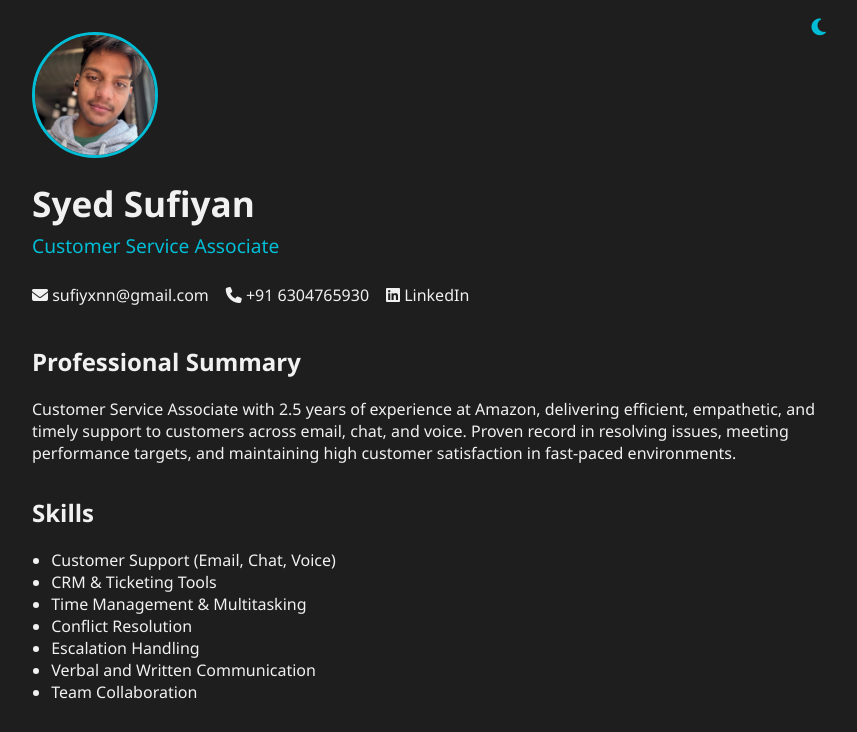
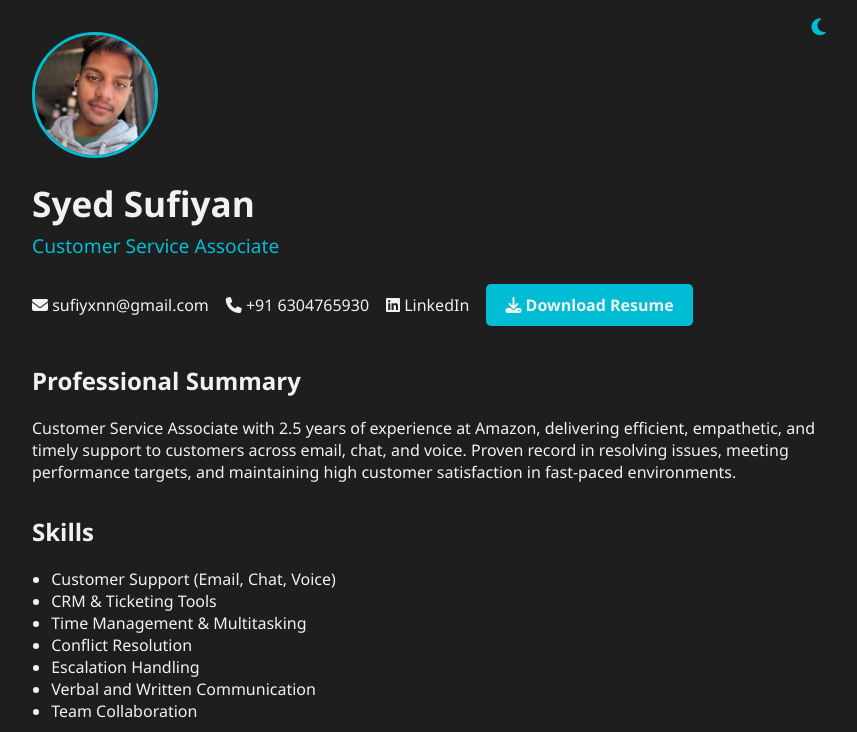
Before and after one commit to Sufiyxn/syed-resume, a plain HTML site: page index.html in a window 1280 px wide. Shown: the top 732 px of the page, without its empty margins (208-1065 px from the left). Drawn offline with Linux system fonts and the light colour scheme.

Commit message:
Styled and added download resume button

```diff
--- a/index.html
+++ b/index.html
@@ -21,7 +21,10 @@
         <a href="mailto:sufiyxnn@gmail.com"><i class="fas fa-envelope"></i> sufiyxnn@gmail.com</a>
         <a href="tel:+916304765930"><i class="fas fa-phone"></i> +91 6304765930</a>
         <a href="https://in.linkedin.com/in/syed-sufiyan-44745a2a0" target="_blank"><i class="fab fa-linkedin"></i> LinkedIn</a>
-      </div>
+      <a href="Syed_Sufiyan_Resume.pdf" download class="download-btn">
+  <i class="fas fa-download"></i> Download Resume
+</a>
+</div>
     </header>
 
     <section>
--- a/style.css
+++ b/style.css
@@ -74,3 +74,18 @@ ul {
   margin-bottom: 1rem;
   border: 3px solid var(--accent);
 }
+.download-btn {
+  display: inline-block;
+  margin-top: 1rem;
+  padding: 0.6rem 1.2rem;
+  background-color: var(--accent);
+  color: #fff;
+  text-decoration: none;
+  border-radius: 5px;
+  font-weight: bold;
+  transition: background 0.3s ease;
+}
+
+.download-btn:hover {
+  background-color: #0097a7;
+}
```
Also changed, not shown: 1 other file.
